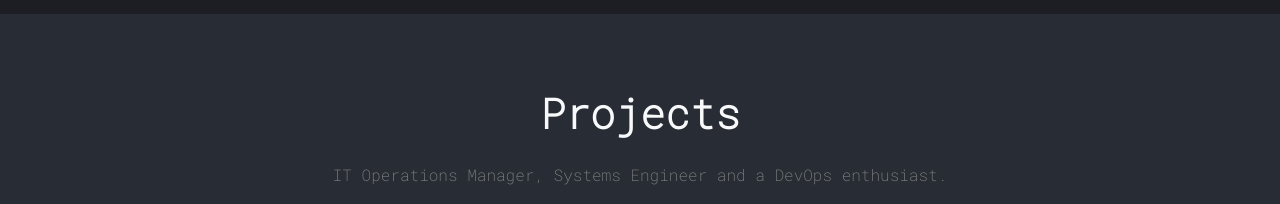
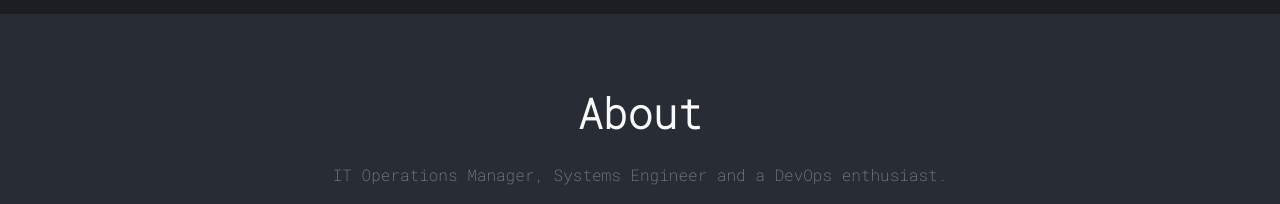
Before and after one commit to fodare/damilare-me, a React (Create React App) app: page /about in a window 1280 px wide. Shown: the part 318-522 px from the top of the page. Built offline with nearby package versions, Linux system fonts and the light colour scheme.

Commit message:
Correct typo in componets texts

```diff
--- a/src/views/About.jsx
+++ b/src/views/About.jsx
@@ -5,7 +5,7 @@ function About() {
    return (
       <div className="container about">
          <div className="aboutIntro">
-            <h3>Projects</h3>
+            <h3>About</h3>
             <p>
                IT Operations Manager, Systems Engineer and a DevOps enthusiast.
             </p>
--- a/src/views/Projects.jsx
+++ b/src/views/Projects.jsx
@@ -7,7 +7,7 @@ function Projects() {
             <h3>Projects</h3>
             <p>
                Below are some open-source projects, personal projects I have
-               created on working on.
+               created or working on.
             </p>
          </div>
       </div>
```
